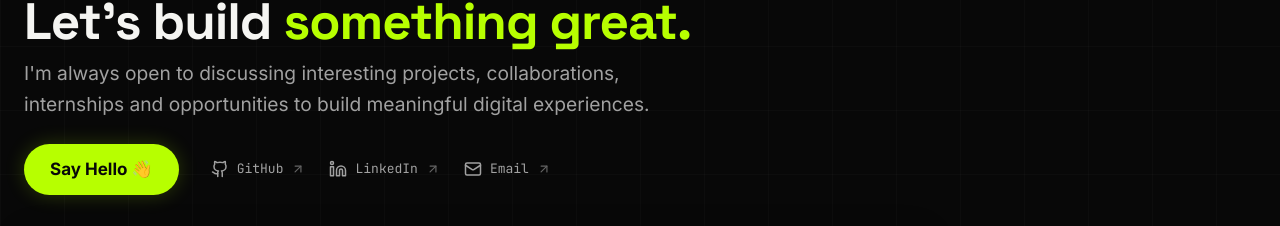
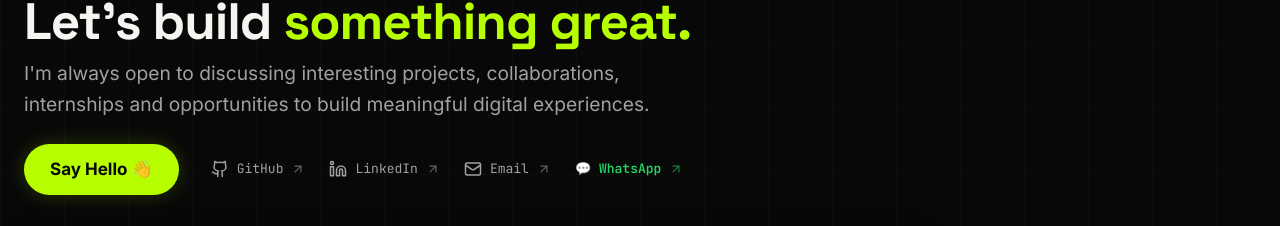
Before and after one commit to Kamana5812/Kamana5812.github.io, a React (Vite) app: page / in a window 1280 px wide. Shown: the part 6098-6324 px from the top of the page. Built offline with nearby package versions, Linux system fonts and the light colour scheme.

Commit message:
Add direct WhatsApp integration (+91 8093859132) to Contact section

```diff
--- a/src/components/sections/Contact.jsx
+++ b/src/components/sections/Contact.jsx
@@ -134,6 +134,17 @@ export function Contact() {
               <span>Email</span>
               <ArrowUpRight size={14} className="arrow-subtle" />
             </a>
+
+            <a
+              href="https://wa.me/918093859132?text=Hi%20Kamana!%20I%20visited%20your%20portfolio%20website%20and%20would%20like%20to%20connect."
+              target="_blank"
+              rel="noopener noreferrer"
+              className="social-direct-link"
+              style={{ color: '#25D366' }}
+            >
+              <span style={{ fontWeight: 'bold' }}>💬 WhatsApp</span>
+              <ArrowUpRight size={14} className="arrow-subtle" />
+            </a>
           </div>
         </div>
 
@@ -150,8 +161,18 @@ export function Contact() {
               <div>
                 <h4 className="font-heading">Message Delivered!</h4>
                 <p>
-                  Thank you! Your message was sent directly to Kamana's inbox ({personalInfo.email}).
+                  Thank you! Your message was sent to Kamana's email ({personalInfo.email}).
                 </p>
+                <div style={{ display: 'flex', gap: '10px', marginTop: '1rem', flexWrap: 'wrap', alignItems: 'center' }}>
+                  <a
+                    href={`https://wa.me/918093859132?text=${encodeURIComponent(`Hi Kamana! My Name: ${formData.name || 'Visitor'} (${formData.email || ''}). Message: ${formData.message || ''}`)}`}
+                    target="_blank"
+                    rel="noopener noreferrer"
+                    className="btn-primary-lime font-mono"
+                    style={{ background: '#25D366', borderColor: '#25D366', color: '#000', textDecoration: 'none', display: 'inline-flex', alignItems: 'center', padding: '8px 14px', borderRadius: '4px', fontSize: '0.85rem' }}
+                  >
+                    💬 Also Send via WhatsApp (+91 8093859132)
+                  </a>
                   <button
                     type="button"
                     className="reset-btn font-mono"
@@ -159,6 +180,7 @@ export function Contact() {
                   >
                     Send Another Message
                   </button>
+                </div>
               </div>
             </div>
           ) : (
```
Lines whose indentation alone changed are shown as unchanged.
